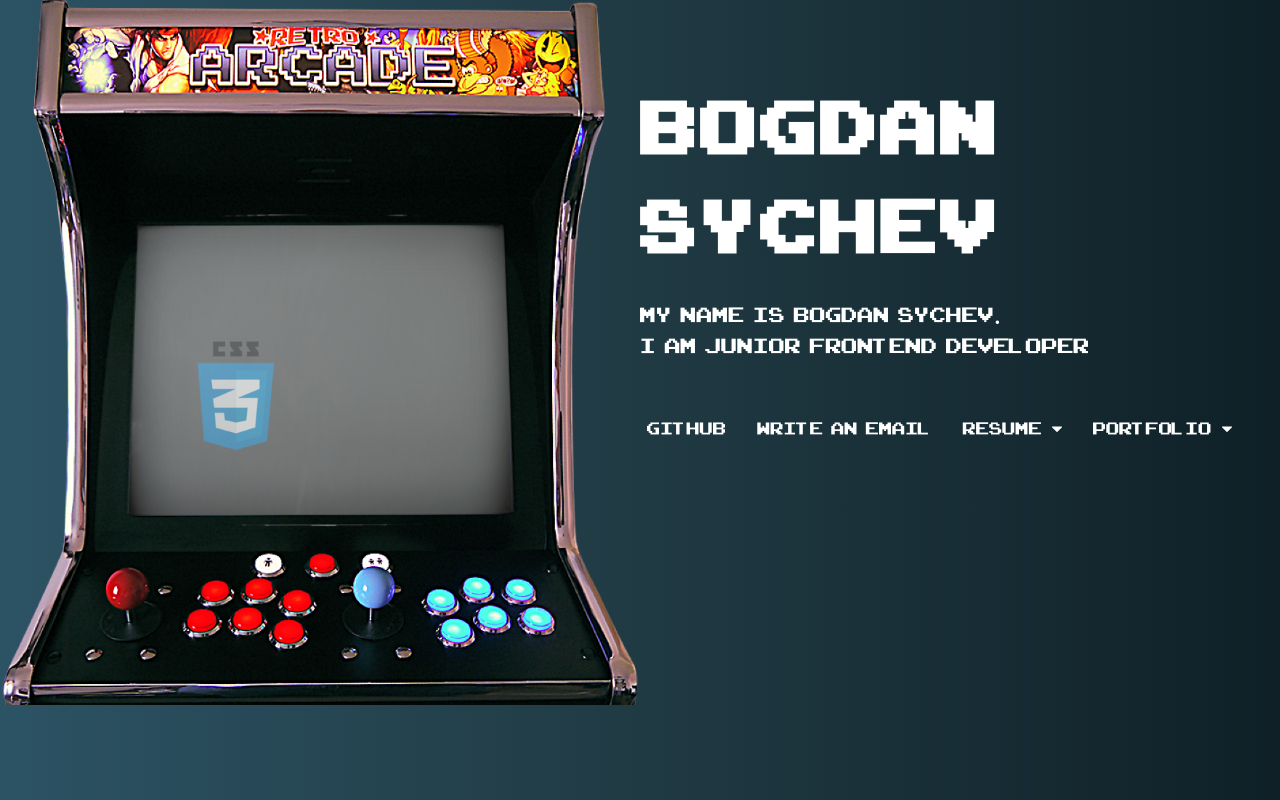
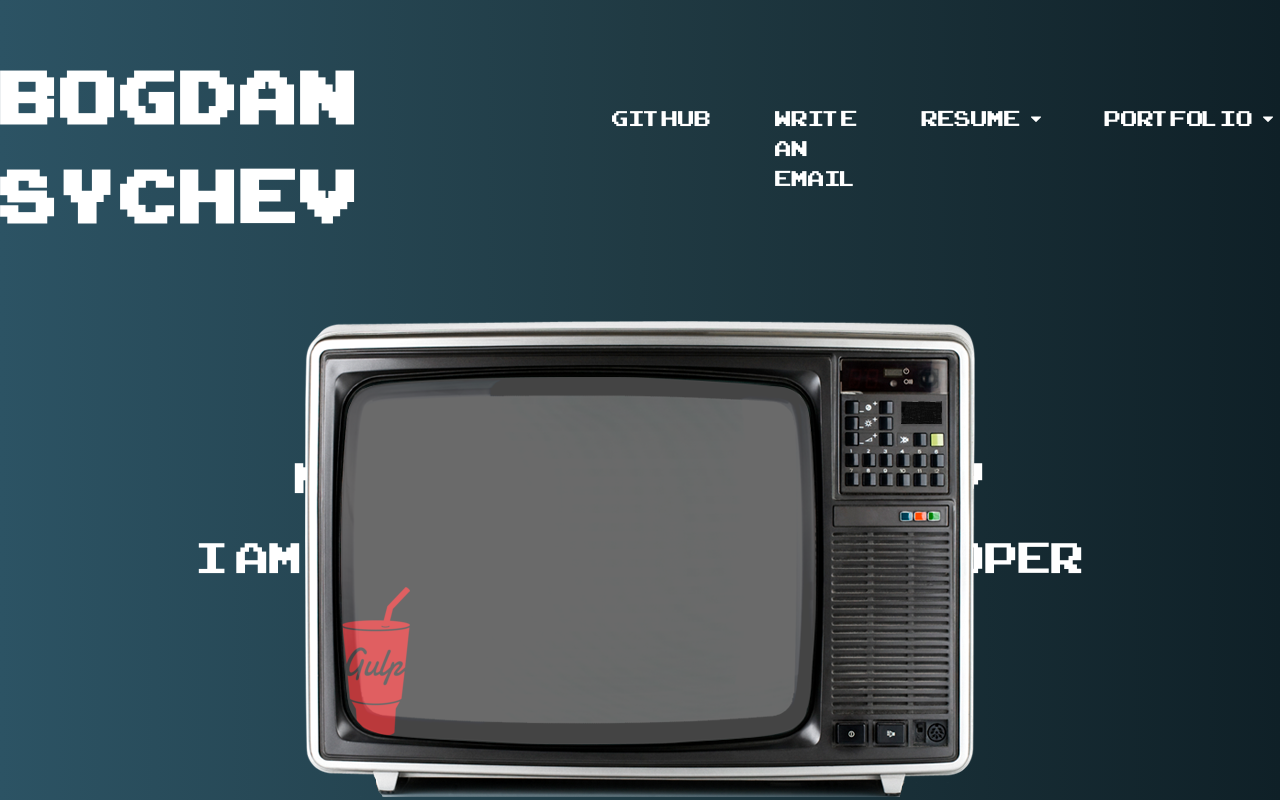
Before and after one commit to BenNiks1/sychev, a React (Create React App) app: page / in a window 1280 px wide. Built offline with nearby package versions, Linux system fonts and the light colour scheme.

Commit message:
redesigned

```diff
--- a/src/App.js
+++ b/src/App.js
@@ -4,7 +4,6 @@ import MainInfo from "./components/MainInfo";
 function App() {
   return (
     <div className="main">
-      <ArcadeCanvas />
       <MainInfo
         listItems={[
           {
@@ -19,6 +18,7 @@ function App() {
           },
         ]}
       />
+      <ArcadeCanvas />
     </div>
   );
 }
--- a/src/components/ArcadeCanvas/Canvas.jsx
+++ b/src/components/ArcadeCanvas/Canvas.jsx
@@ -33,11 +33,8 @@ const Canvas = () => {
     reactPng.src = reactImg;
     // Canvas
     let ctx = canvasRef.current.getContext("2d"),
-      canvasWidth = (canvasRef.current.width = 530),
-      canvasHeight = (canvasRef.current.height = 400),
-      // Text color, font, background color
-      // textColor = ["black"];
-
+      canvasWidth = (canvasRef.current.width = 480),
+      canvasHeight = (canvasRef.current.height = 367),
       fillText = [
         htmlPng,
         pugPng,
@@ -48,7 +45,6 @@ const Canvas = () => {
         jsPng,
         reactPng,
       ],
-      textFont = " bold 50px yahei",
       backgroundColor = "rgb(255,255,255,0)",
       // Size of Background Rectangle
       backgroundWidth = 150,
@@ -66,8 +62,8 @@ const Canvas = () => {
       // Number of collisions, used to calculate background and text color
       count = 0;
 
-    html();
-    function html() {
+    draw();
+    function draw() {
       // Moving direction
       switch (direction) {
         // Lower right
@@ -117,29 +113,23 @@ const Canvas = () => {
         direction = direction.replace("t", "b");
         count += 1;
       }
-      // Text
-      ctx.font = textFont;
-      // ctx.fillStyle = textColor;
-
+      // Draw
       ctx.drawImage(
         fillText[count % 8],
         positionX,
         positionY + backgroundHeight - fixHeight
       );
-      // ctx.fillText(
-      //   fillText[count % 8],
-      //   positionX,
-      //   positionY + backgroundHeight - fixHeight
-      // );
       // Background color
       ctx.fillStyle = backgroundColor;
       // Start animation
-      window.requestAnimationFrame(html);
+      window.requestAnimationFrame(draw);
     }
   };
+
   React.useEffect(() => {
     canvas();
   }, []);
+
   return <canvas className="canvas" ref={canvasRef}></canvas>;
 };
 
--- a/src/components/ArcadeCanvas/index.jsx
+++ b/src/components/ArcadeCanvas/index.jsx
@@ -1,16 +1,12 @@
 import React from "react";
-import arcadeImg from "../../assets/img/arcade.png";
+import tvImg from "../../assets/img/tv.png";
 import Canvas from "./Canvas";
 
 const ArcadeCanvas = () => {
   return (
-    <div className="main__arcade">
-      <div className="main__arcade-box">
-        <img src={arcadeImg} alt="arcade" className="main__arcade-img" />
-      </div>
-      <div className="main__arcade-canvas">
-        <Canvas />
-      </div>
+    <div className="tv-canvas">
+      <Canvas />
+      <img src={tvImg} alt="arcade" className="tv-canvas__img" />
     </div>
   );
 };
--- a/src/components/MainInfo/index.jsx
+++ b/src/components/MainInfo/index.jsx
@@ -4,23 +4,20 @@ import ResumePopup from "../ResumePopup";
 import PortfolioPopup from "../PortfolioPopup";
 
 const MainInfo = ({ listItems }) => {
-  const [resume, setResume] = React.useState([]);
+  const [resumePopup, setResume] = React.useState([]);
   const [portfolioPopup, setPortfolioPopup] = React.useState([]);
 
   React.useEffect(() => {
     axios.get("./db.json").then((res) => {
       setResume(res.data.resume);
-      setPortfolioPopup(res.data.portfolio)
+      setPortfolioPopup(res.data.portfolio);
     });
   }, []);
   return (
-    <div className="main__info">
-      <h1 className="main__info-title">Bogdan Sychev</h1>
-      <p className="main__info-description">
-        My name is Bogdan Sychev. <br />I am junior frontend developer
-      </p>
-
-      <ul className="main__info-list">
+    <div className="main">
+      <header className="header">
+        <h1 className="header__title">Bogdan Sychev</h1>
+        <ul className="header__list">
           {listItems.map((listItem) => (
             <li className="list-item">
               <a
@@ -33,9 +30,14 @@ const MainInfo = ({ listItems }) => {
               </a>
             </li>
           ))}
-        <ResumePopup subnav={resume} />
+          <ResumePopup subnav={resumePopup} />
           <PortfolioPopup subnav={portfolioPopup} />
         </ul>
+      </header>
+      <div className="intro">
+        <p className="intro__text">My name is Bogdan Sychev</p>
+        <p className="intro__description">I am junior frontend developer</p>
+      </div>
     </div>
   );
 };
--- a/src/components/PortfolioPopup/index.jsx
+++ b/src/components/PortfolioPopup/index.jsx
@@ -1,4 +1,4 @@
-import React, { Fragment } from "react";
+import React from "react";
 
 const PortfolioPopup = ({ subnav }) => {
   const [visiblePopup, setVisiblePopup] = React.useState(false);
@@ -15,10 +15,10 @@ const PortfolioPopup = ({ subnav }) => {
   React.useEffect(() => {
     document.body.addEventListener("click", handleOutsideClick);
   }, []);
+
   return (
-    <li className="list-item subnav" ref={portfolioSubnav}>
+    <li className="list-item" ref={portfolioSubnav}>
       {subnav.map((subnav) => (
-        <Fragment>
         <div className="list-item__link" onClick={toggleVisiblePopup}>
           {subnav.name}
           <svg
@@ -34,8 +34,6 @@ const PortfolioPopup = ({ subnav }) => {
               fill="#ffffff"
             />
           </svg>
-          </div>
-
           {visiblePopup && (
             <ul className="subnav__list">
               {subnav.popup.map((item) => (
@@ -44,13 +42,13 @@ const PortfolioPopup = ({ subnav }) => {
                     {item.text}
                   </a>
                   <a href={item.srcLink} target={item.target}>
-                    <p>{item.extension}</p>
+                    {item.extension}
                   </a>
                 </li>
               ))}
             </ul>
           )}
-        </Fragment>
+        </div>
       ))}
     </li>
   );
--- a/src/components/ResumePopup/index.jsx
+++ b/src/components/ResumePopup/index.jsx
@@ -1,4 +1,4 @@
-import React, { Fragment } from "react";
+import React from "react";
 
 const ResumePopup = ({ subnav }) => {
   const [visiblePopup, setVisiblePopup] = React.useState(false);
@@ -16,9 +16,8 @@ const ResumePopup = ({ subnav }) => {
     document.body.addEventListener("click", handleOutsideClick);
   }, []);
   return (
-    <li className="list-item subnav" ref={resumeSubnav}>
+    <li className="list-item" ref={resumeSubnav}>
       {subnav.map((subnav) => (
-        <Fragment>
         <div className="list-item__link" onClick={toggleVisiblePopup}>
           {subnav.name}
           <svg
@@ -34,17 +33,11 @@ const ResumePopup = ({ subnav }) => {
               fill="#ffffff"
             />
           </svg>
-          </div>
-
           {visiblePopup && (
             <ul className="subnav__list">
               {subnav.popup.map((item) => (
                 <li className="subnav__list-item">
-                  <a
-                    href={item.link}
-                    download={item.download}
-
-                  >
+                  <a href={item.link} download={item.download}>
                     {item.text}
                   </a>
                   <p>{item.extension}</p>
@@ -52,7 +45,7 @@ const ResumePopup = ({ subnav }) => {
               ))}
             </ul>
           )}
-        </Fragment>
+        </div>
       ))}
     </li>
   );
--- a/src/scss/index.scss
+++ b/src/scss/index.scss
@@ -6,6 +6,9 @@
   box-sizing: border-box;
 
   list-style: none;
+}
+a {
+  color: #fff;
 }
 
 body {
@@ -17,168 +20,98 @@ body {
   background: linear-gradient(to right, #2c5364, #203a43, #0f2027);
 
   font-family: "ArcadeClassic";
-  height: 100%;
 }
 
-.main {
-  display: grid;
-  grid-template-columns: repeat(2, 1fr);
-  grid-template-rows: 100vh;
-  &__arcade {
-    position: relative;
-    &-box {
-      position: absolute;
-      z-index: 10;
-    }
-    &-img {
-      max-width: 881px;
-      max-height: 970px;
-      width: 100%;
-      height: 100%;
-    }
-    &-canvas {
-      position: absolute;
-
-      top: 308px;
-      left: 178px;
-      .canvas {
-
-        max-width: 530px;
-        max-height: 400px;
-        width: 100%;
-        height: 100%;
-        background-color: rgb(66, 66, 66);
-      }
-    }
+.rotated {
+  transform: rotate(180deg);
 }
 
-  &__info {
-    margin-top: 10vh;
+.header {
+  display: flex;
+  justify-content: space-around;
+  align-items: center;
+
+  padding-top: 50px;
+  color: #fff;
+  &__title {
+    font-size: 100px;
+    letter-spacing: 5px;
+  }
+  &__list {
+    display: flex;
     word-spacing: 5px;
-    color: #fff;
+    .list-item {
+      margin-right: 50px;
+      padding: 7px;
 
-    &-title {
-      margin-bottom: 20px;
-      letter-spacing: 5px;
-      font-size: 100px;
-      font-family: "ArcadeClassic";
+      &:hover {
+        background: #000;
       }
-    &-description {
-      margin-bottom: 50px;
-      font-size: 29px;
-    }
-
-    /*list
-    =========================*/
-    &-list {
-      display: flex;
-      margin-bottom: 50px;
-      font-size: 24px;
-
-      .list-item {
-        margin-right: 17px;
       &:last-child {
         margin-right: 0;
       }
+      &__link {
+        display: flex;
+        align-items: center;
+        position: relative;
 
-        &__link {
-          display: inline-flex;
-          align-items: center;
-          padding: 7px;
-
+        font-size: 30px;
+        text-decoration: none;
         color: #fff;
-          text-decoration: none;
         cursor: pointer;
-          &:hover {
-            background: #000;
-          }
         svg {
           margin-left: 10px;
         }
       }
-
-        /*sublist
-        =========================*/
-        .subnav {
-          position: relative;
-          &__list {
+    }
+  }
+  .subnav__list {
     position: absolute;
-            display: block;
-            margin-top: 10px;
-
+    top: 40px;
+    left: 0;
     &-item {
       display: flex;
       justify-content: space-between;
-              padding: 5px;
+      padding: 7px;
+      min-width: 270px;
+
+      font-size: 25px;
       &:hover {
         background: #000;
       }
       a {
-                color: #fff;
-                text-decoration: none;
         margin-right: 15px;
-              }
-              p {
-                color: rgb(128, 128, 128);
       }
     }
   }
 }
 
-        .active {
-          display: block;
-        }
-        .rotated {
-          transform: rotate(180deg);
-        }
+.intro {
+  display: flex;
+  flex-direction: column;
+  justify-content: center;
+  text-align: center;
+  margin-top: 200px;
+
+  font-size: 60px;
+  color: #fff;
+  &__text {
+    margin-bottom: 20px;
   }
 }
 
+.tv-canvas{
+  overflow: hidden;
+  margin: 0 auto;
+  position: absolute;
+  bottom: 0;
+  left: 50%;
+  transform: translate(-50%);
+  .canvas{
+    position: absolute;
+    z-index: -1;
+    background: rgb(80, 80, 80);
+    top: 56px;
+    left: 35px;
   }
 }
-.contact{
-  display: flex;
-  align-items: center;
-  &__mail{
-    display: flex;
-    align-items: center;
-    margin-right: 70px;
-    &-text{
-      font-size: 29px;
-      margin-right: 15px;
-
-    }
-    &-copy{
-      background: none;
-      outline: none;
-      border: 0;
-      svg{
-        width: 20px;
-        height: 20px;
-        fill: #fff;
-        cursor: pointer;
-      }
-    }
-  }
-  &__phone{
-    font-size: 29px;
-    color: #fff;
-    text-decoration: none;
-  }
-}
-
-
-@media screen and (max-width: 1776px) {
-  .main {
-    &__arcade {
-      &-canvas {
-        position: absolute;
-        top: 0;
-        left: 0;
-        margin-top: 35%;
-        margin-left: 20%;
-        margin-right: 20%;
-      }
-    }
-  }
-}
```
Also changed, not shown: src/assets/img/tv.png (added). Lines whose indentation alone changed are shown as unchanged.
